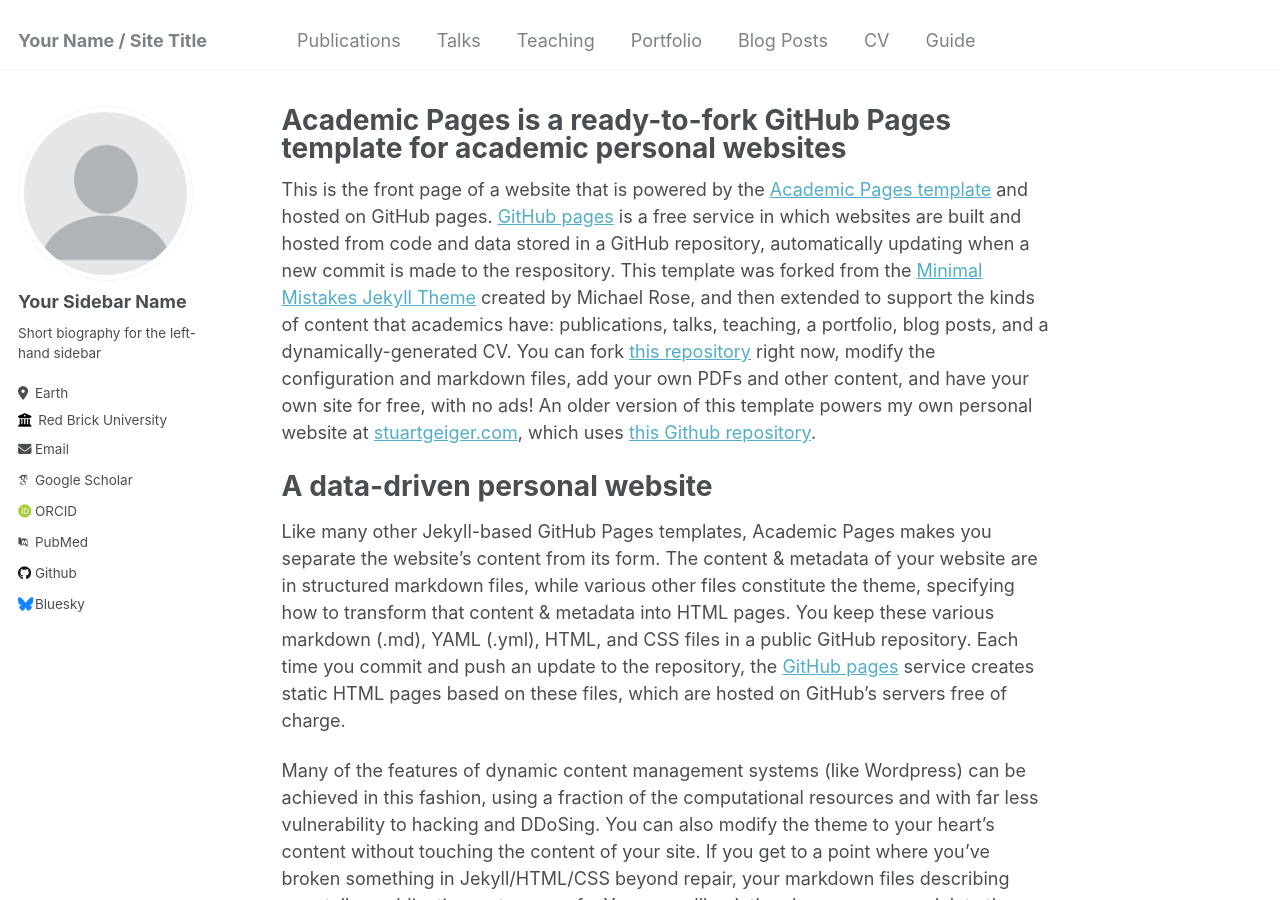
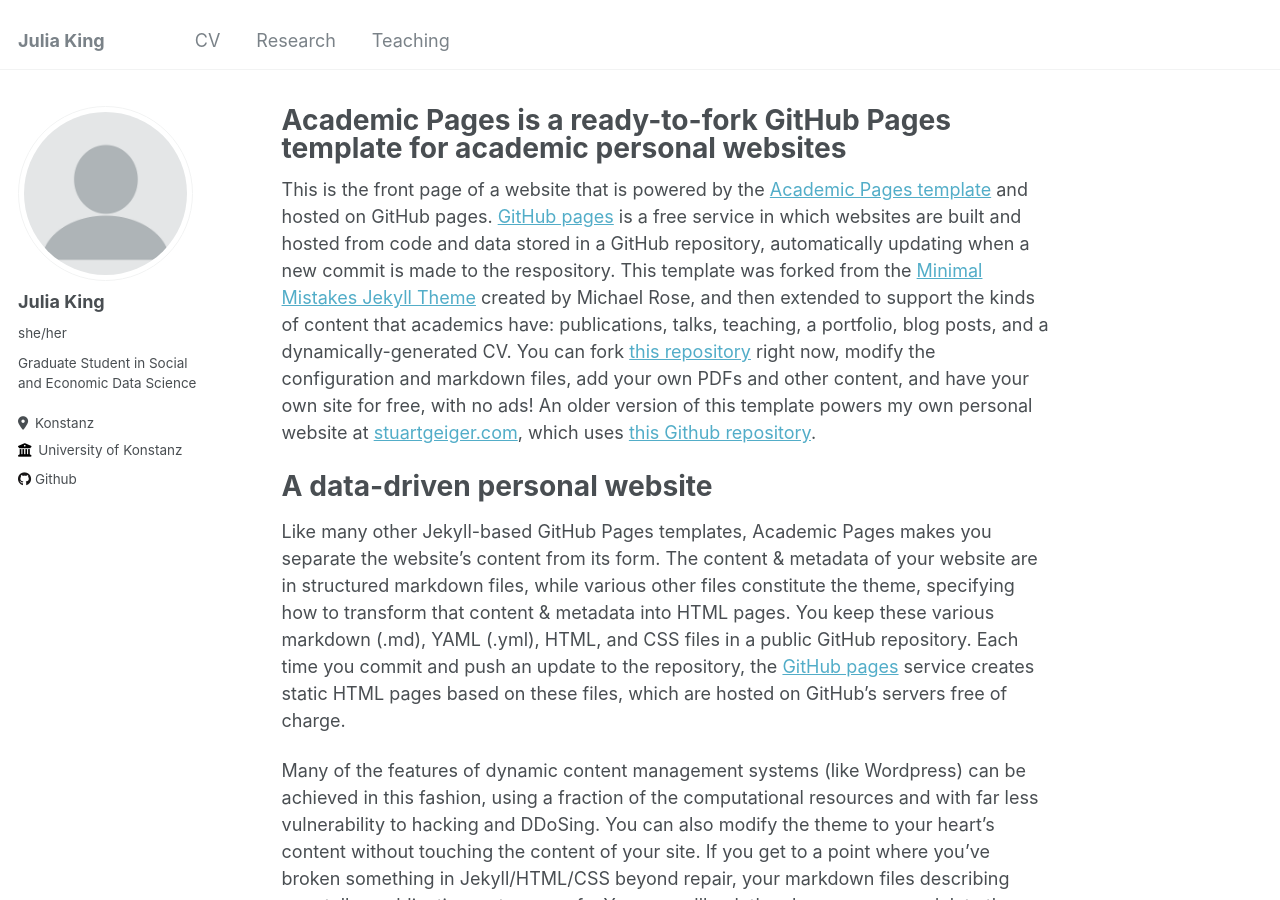
Before and after one commit to julia-king-edu/julia-king-edu.github.io, a Jekyll site: the page built from _pages/about.md, in a window 1280 px wide and 900 px high. Built offline with Jekyll 4.4.1, drawn with Linux system fonts in a browser that asks for light colours; some web fonts are replaced.

Commit message:
removed currently not needed links, updated config

```diff
--- a/_config.yml
+++ b/_config.yml
@@ -8,13 +8,13 @@
 
 # Basic Site Settings
 locale                   : "en-US"
-title                    : "Your Name / Site Title"
+title                    : "Julia King"
 title_separator          : "-"
 name                     : &name "Julia King"
-description              : &description "personal description"
-url                      : https://julia-king-edu.github.io/ # the base hostname & protocol for your site e.g. "https://mmistakes.github.io"
+description              : &description "website of Julia King"
+url                      : https://julia-king-edu.github.io # the base hostname & protocol for your site e.g. "https://mmistakes.github.io"
 baseurl                  : "" # the subpath of your site, e.g. "/blog"
-repository               : "academicpages/academicpages.github.io"
+repository               : "julia-king-edu/julia-king-edu.github.io"
 
 # Site Author - The following control what appear as part of the author content on the side bar.
 #               If a field is blank the icon and link will not appear, otherwise it will be shown.
@@ -22,33 +22,33 @@ repository               : "academicpages/academicpages.github.io"
 author:
   # Biographic information
   avatar           : "profile.png"
-  name             : "Your Sidebar Name"
-  pronouns         : # example: "she/her"
-  bio              : "Short biography for the left-hand sidebar"
-  location         : "Earth"
-  employer         : "Red Brick University"
+  name             : "Julia King"
+  pronouns         : "she/her"
+  bio              : "Graduate Student in Social and Economic Data Science"
+  location         : "Konstanz"
+  employer         : "University of Konstanz"
   uri              : # URL
-  email            : "none@example.org"
+  email            : #"none@example.org"
 
   # Academic websites
   arxiv            : # URL - Update with the correct link to your profile
-  googlescholar    : "https://scholar.google.com/citations?user=PS_CX0AAAAAJ"
+  googlescholar    : #"https://scholar.google.com/citations?user=PS_CX0AAAAAJ"
   impactstory      : # URL
-  orcid            : "http://orcid.org/yourorcidurl"
+  orcid            : #"http://orcid.org/yourorcidurl"
   semantic         : # URL
-  pubmed           : "https://www.ncbi.nlm.nih.gov/pubmed/?term=john+snow"
+  pubmed           : #"https://www.ncbi.nlm.nih.gov/pubmed/?term=john+snow"
   researchgate     : # URL
 
   # Repositories and software development
   bitbucket        : # Username - Update with your username on the site
   codepen          : # Username
   dribbble         : # Username
-  github           : "academicpages"
+  github           : "julia-king-edu"
   kaggle           : # Username
   stackoverflow    : # User number or user number and name (i.e., use "1" or "1/jeff-atwood")
 
   # Social media
-  bluesky          : "bsky.app" # Replace this with you Bluesky username
+  bluesky          : #"bsky.app" # Replace this with you Bluesky username
   facebook         : # Username
   flickr           : # Username
   foursquare       : # Username
--- a/_data/navigation.yml
+++ b/_data/navigation.yml
@@ -1,22 +1,22 @@
 # main links links
 main:
-  - title: "Publications"
+  - title: "CV"
+    url: /cv/
+
+  - title: "Research"
     url: /publications/
 
-  - title: "Talks"
-    url: /talks/
+  # - title: "Talks"
+  #   url: /talks/
 
   - title: "Teaching"
     url: /teaching/
 
-  - title: "Portfolio"
-    url: /portfolio/
+  # - title: "Portfolio"
+  #   url: /portfolio/
 
-  - title: "Blog Posts"
-    url: /year-archive/
+  # - title: "Blog Posts"
+  #   url: /year-archive/
 
-  - title: "CV"
-    url: /cv/
-
-  - title: "Guide"
-    url: /markdown/
+  # - title: "Guide"
+  #   url: /markdown/
```
